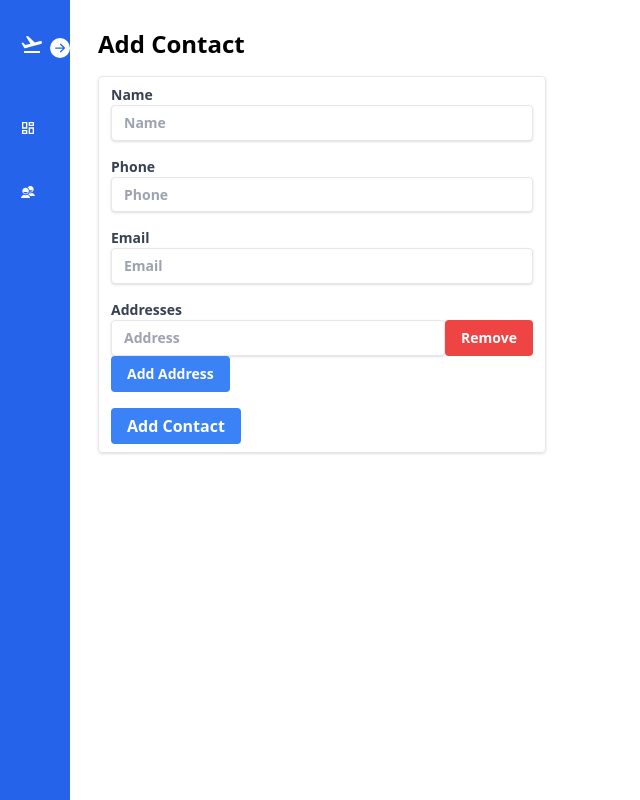
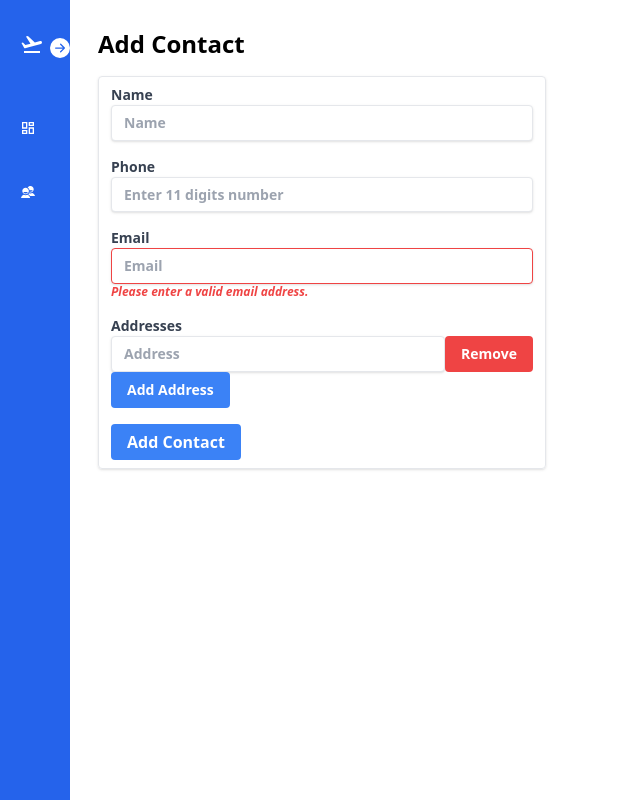
Before and after one commit to Thermiee/Dashboard, a React (Create React App) app: page /contact in a window 1280 px wide. Shown: the whole page, without its empty margins (0-640 px from the left). Built offline with nearby package versions, Linux system fonts and the light colour scheme.

Commit message:
add email validation

```diff
--- a/src/pages/Contact.js
+++ b/src/pages/Contact.js
@@ -46,6 +46,13 @@ const Contact = () => {
       setError('Invalid phone number');
     }
   };
+
+  const validateEmail = (email) => {
+    const emailRegex = /^[A-Z0-9._%+-]+@[A-Z0-9.-]+\.[A-Z]{2,}$/i;
+    return emailRegex.test(email);
+  };
+
+  const isEmailValid = validateEmail(email);
 
   const handleAddAddress = () => {
     if (addresses.length < 5) {
@@ -104,7 +111,7 @@ const Contact = () => {
                   id="phone"
                   name="phone"
                   type="text"
-                  placeholder="Phone"
+                  placeholder="Enter 11 digits number"
                   value={phone}
                   onChange={handleChange}
                   required
@@ -118,7 +125,9 @@ const Contact = () => {
               >
                 Email
                 <input
-                  className="shadow appearance-none border rounded w-full py-2 px-3 text-gray-700 leading-tight focus:outline-none focus:shadow-outline"
+                  className={`shadow appearance-none border rounded w-full py-2 px-3 text-gray-700 leading-tight focus:outline-none focus:shadow-outline ${
+                    !isEmailValid && 'border-red-500'
+                  }`}
                   id="email"
                   name="email"
                   type="email"
@@ -127,6 +136,9 @@ const Contact = () => {
                   onChange={handleChange}
                   required
                 />
+                {!isEmailValid && (
+                <p className="text-red-500 text-xs italic">Please enter a valid email address.</p>
+                )}
               </label>
             </div>
             <div className="mb-4">
```
